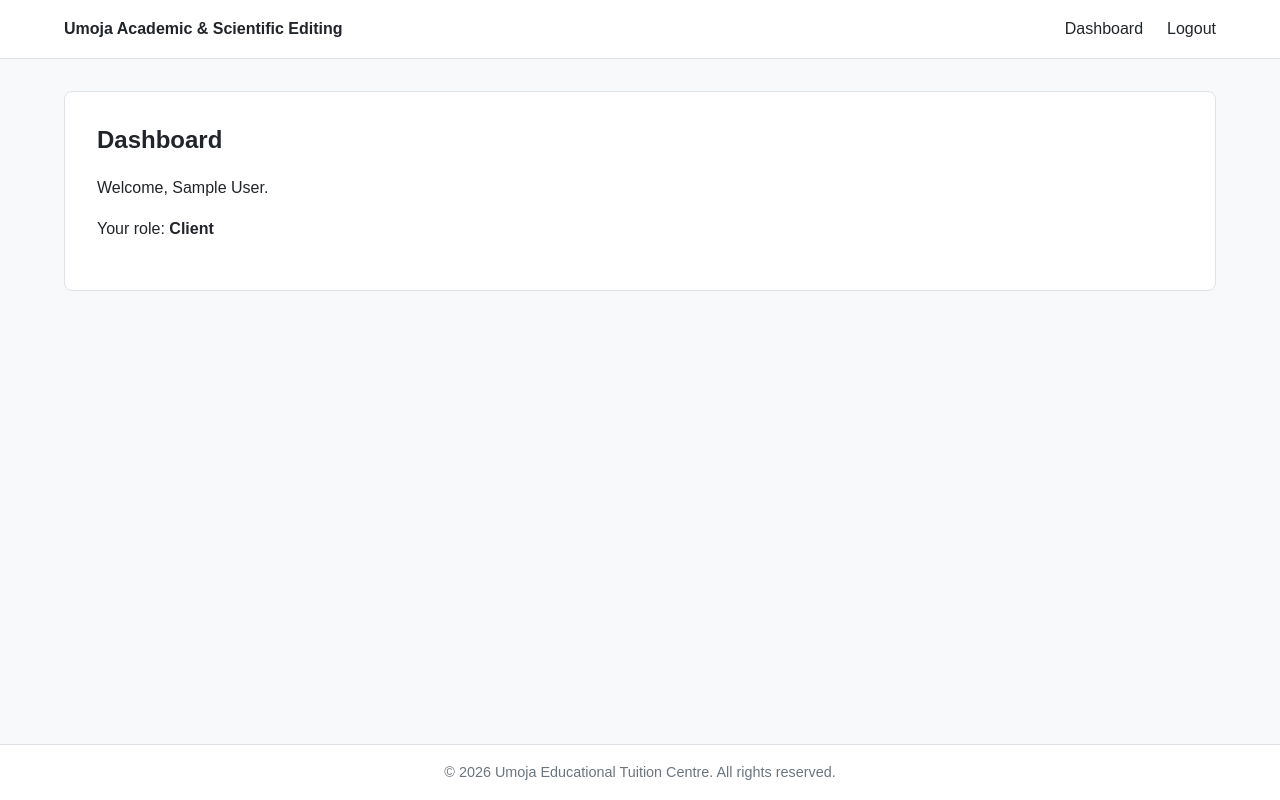
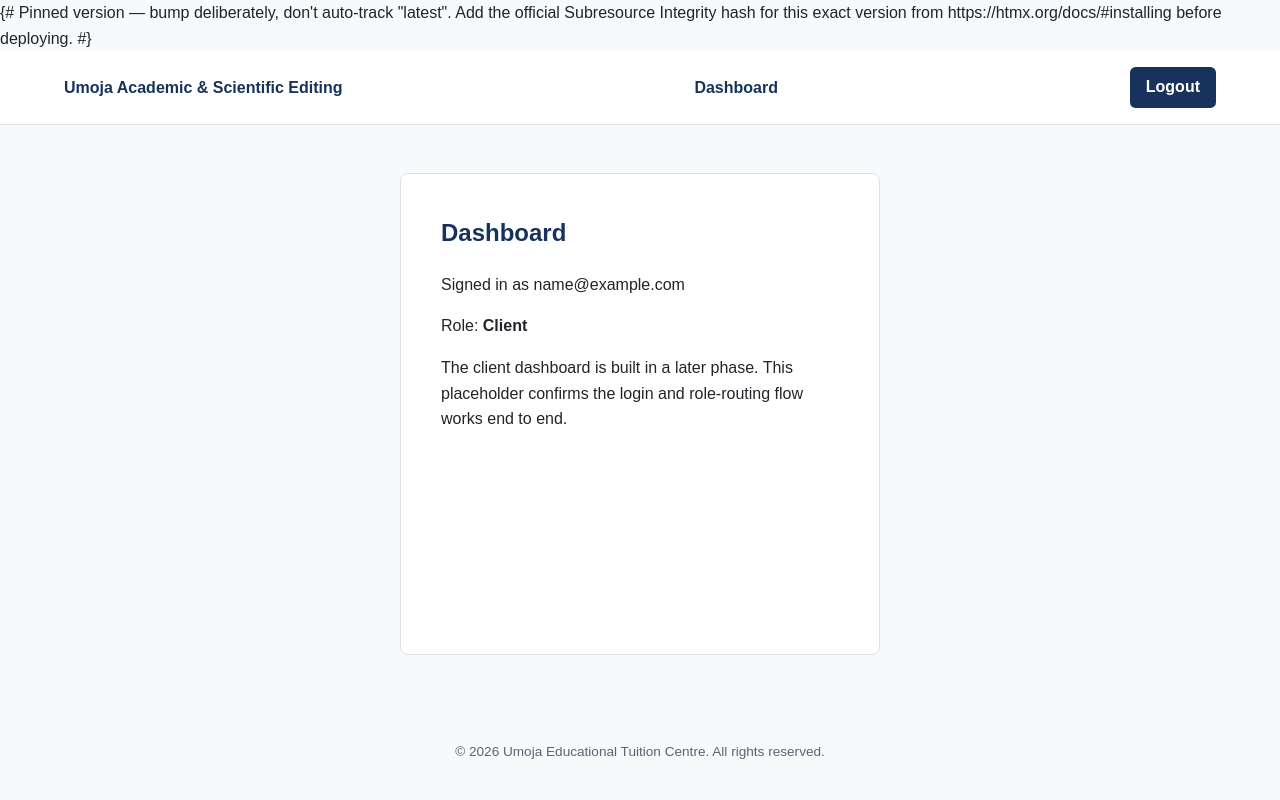
Before and after one commit to DaveOuma/UmojaEducationalTuitionCentre-for-Academic-Editing, a Django app: page /accounts/dashboard/ in a window 1280 px wide. Run offline with Django 5.2, Linux system fonts and the light colour scheme; the visitor is signed in with stand-in values (Sample User, id 1).

Commit message:
curated the login and signup pages

```diff
--- a/static/css/style.css
+++ b/static/css/style.css
@@ -39,68 +39,145 @@ nav {
 
     display: flex;
     align-items: center;
-    gap: 1.5rem;
+    justify-content: space-between;
+    gap: 1rem;
 }
 
 nav a {
-    color: #212529;
+    color: #17335c;
     text-decoration: none;
-}
-
-nav a:first-child {
-    margin-right: auto;
-    font-weight: 700;
+    font-weight: 600;
 }
 
 nav a:hover {
     text-decoration: underline;
 }
 
+.nav-logout {
+    display: inline;
+    margin: 0;
+}
+
+.nav-logout button {
+    background: none;
+    border: none;
+    color: #17335c;
+    font-weight: 600;
+    font-size: 1rem;
+    cursor: pointer;
+    padding: 0;
+    font-family: inherit;
+}
+
+.nav-logout button:hover {
+    text-decoration: underline;
+}
+
 /* =========================================
-   Main Content
+   Main content
    ========================================= */
 
 main {
+    flex: 1;
+    max-width: 30rem;
+    margin: 3rem auto;
+    padding: 2.5rem;
+    background: #ffffff;
+    border: 1px solid #dee2e6;
+    border-radius: 0.5rem;
     width: 100%;
-    max-width: 1200px;
-    margin: 0 auto;
-    padding: 2rem 1.5rem;
-
-    flex: 1;
 }
 
-section {
-    background-color: #ffffff;
-    padding: 2rem;
+main h1 {
+    margin-top: 0;
+    font-size: 1.5rem;
+    color: #17335c;
+}
+
+form p {
+    margin: 0 0 1rem;
+}
+
+label {
+    display: block;
+    font-size: 0.9rem;
+    font-weight: 600;
+    margin-bottom: 0.35rem;
+}
+
+input[type="email"],
+input[type="password"],
+input[type="text"] {
+    width: 100%;
+    padding: 0.6rem 0.75rem;
     border: 1px solid #dee2e6;
-    border-radius: 8px;
+    border-radius: 0.35rem;
+    font-size: 1rem;
+}
+
+input:focus {
+    outline: 2px solid #17335c;
+    outline-offset: 1px;
+}
+
+.errorlist {
+    list-style: none;
+    margin: 0.35rem 0 0;
+    padding: 0;
+    color: #b3261e;
+    font-size: 0.85rem;
+}
+
+.helptext {
+    display: block;
+    color: #5b6472;
+    font-size: 0.8rem;
+    margin-top: 0.3rem;
+}
+
+button[type="submit"] {
+    width: 100%;
+    padding: 0.7rem 1rem;
+    background: #17335c;
+    color: #fff;
+    border: none;
+    border-radius: 0.35rem;
+    font-size: 1rem;
+    font-weight: 600;
+    cursor: pointer;
+}
+
+button[type="submit"]:hover {
+    background: #0f2545;
 }
 
 /* =========================================
-   Typography
+   Messages
    ========================================= */
 
-h1,
-h2,
-h3 {
-    margin-top: 0;
-    line-height: 1.3;
+ul.messages {
+    max-width: 30rem;
+    margin: 1.5rem auto 0;
+    padding: 0;
+    list-style: none;
 }
 
-p {
-    margin: 0 0 1rem;
+ul.messages li {
+    padding: 0.75rem 1rem;
+    border-radius: 0.35rem;
+    font-size: 0.9rem;
+    margin-bottom: 0.5rem;
 }
 
-/* =========================================
-   Links
-   ========================================= */
-
-a {
-    color: #0056b3;
+ul.messages li.error {
+    background: #fdecea;
+    color: #b3261e;
+    border: 1px solid #b3261e;
 }
 
-a:hover {
-    color: #003d80;
+ul.messages li.success {
+    background: #eaf6ec;
+    border: 1px solid #2e7d32;
 }
 
 /* =========================================
@@ -108,38 +185,8 @@ a:hover {
    ========================================= */
 
 footer {
-    background-color: #ffffff;
-    border-top: 1px solid #dee2e6;
-    padding: 1rem 1.5rem;
     text-align: center;
+    padding: 1.5rem;
+    font-size: 0.85rem;
+    color: #5b6472;
 }
-
-footer p {
-    margin: 0;
-    font-size: 0.9rem;
-    color: #6c757d;
-}
-
-/* =========================================
-   Responsive Layout
-   ========================================= */
-
-@media (max-width: 768px) {
-    nav {
-        flex-wrap: wrap;
-        gap: 1rem;
-    }
-
-    nav a:first-child {
-        width: 100%;
-        margin-right: 0;
-    }
-
-    main {
-        padding: 1.5rem 1rem;
-    }
-
-    section {
-        padding: 1.5rem;
-    }
-}
--- a/templates/accounts/dashboard_placeholder.html
+++ b/templates/accounts/dashboard_placeholder.html
@@ -1,21 +1,11 @@
 {% extends "base.html" %}
-
-{% block title %}Dashboard | Umoja Academic & Scientific Editing{% endblock %}
-
+{% block title %}Dashboard | {{ service_brand_name }}{% endblock %}
 {% block content %}
-
 <section>
     <h1>Dashboard</h1>
-
-    <p>
-        Welcome,
-        {{ request.user.get_full_name|default:request.user.email }}.
-    </p>
-
-    <p>
-        Your role:
-        <strong>{{ role_label }}</strong>
-    </p>
+    <p>Signed in as {{ request.user.email }}</p>
+    <p>Role: <strong>{{ role_label }}</strong></p>
+    <p>The {{ role_label|lower }} dashboard is built in a later phase. This placeholder confirms the login and
+        role-routing flow works end to end.</p>
 </section>
-
 {% endblock %}
--- a/templates/base.html
+++ b/templates/base.html
@@ -1,5 +1,4 @@
 {% load static %}
-
 <!DOCTYPE html>
 <html lang="en">
 
@@ -7,55 +6,64 @@
     <meta charset="UTF-8">
     <meta name="viewport" content="width=device-width, initial-scale=1.0">
 
-    <title>
-        {% block title %}Umoja Academic & Scientific Editing{% endblock %}
-    </title>
+    <title>{% block title %}{{ service_brand_name }}{% endblock %}</title>
+    <meta name="description" content="{{ service_brand_name }} — professional academic and scientific editing.">
 
     <link rel="stylesheet" href="{% static 'css/style.css' %}">
+
+    {# Pinned version — bump deliberately, don't auto-track "latest".
+    Add the official Subresource Integrity hash for this exact version
+    from https://htmx.org/docs/#installing before deploying. #}
+    <script src="https://unpkg.com/htmx.org@2.0.3" crossorigin="anonymous"></script>
 
     {% block extra_css %}{% endblock %}
 </head>
 
-<body>
+<body hx-headers='{"X-Requested-With": "XMLHttpRequest"}'>
+    <script>
+        // HTMX must send Django's CSRF token on every non-GET request.
+        document.body.addEventListener('htmx:configRequest', (event) => {
+            event.detail.headers['X-CSRFToken'] = document.cookie
+                .split('; ')
+                .find((row) => row.startsWith('csrftoken='))
+                ?.split('=')[1];
+        });
+    </script>
 
     <header>
         <nav>
-            <a href="/">Umoja Academic & Scientific Editing</a>
+            <a href="/">{{ service_brand_name }}</a>
 
             {% if user.is_authenticated %}
-            <a href="{% url 'accounts:dashboard_redirect' %}">
-                Dashboard
-            </a>
-
-            <a href="{% url 'accounts:logout' %}">
-                Logout
-            </a>
+            <a href="{% url 'accounts:dashboard_redirect' %}">Dashboard</a>
+            <form method="post" action="{% url 'accounts:logout' %}" class="nav-logout">
+                {% csrf_token %}
+                <button type="submit">Logout</button>
+            </form>
             {% else %}
-            <a href="{% url 'accounts:login' %}">
-                Login
-            </a>
-
-            <a href="{% url 'accounts:signup' %}">
-                Sign Up
-            </a>
+            <a href="{% url 'accounts:login' %}">Login</a>
+            <a href="{% url 'accounts:signup' %}">Sign Up</a>
             {% endif %}
         </nav>
     </header>
 
+    {% if messages %}
+    <ul class="messages">
+        {% for message in messages %}
+        <li class="{{ message.tags }}">{{ message }}</li>
+        {% endfor %}
+    </ul>
+    {% endif %}
+
     <main>
-        {% block content %}
-        {% endblock %}
+        {% block content %}{% endblock %}
     </main>
 
     <footer>
-        <p>
-            &copy; {% now "Y" %} Umoja Educational Tuition Centre.
-            All rights reserved.
-        </p>
+        <p>&copy; {% now "Y" %} {{ business_name }}. All rights reserved.</p>
     </footer>
 
     {% block extra_js %}{% endblock %}
-
 </body>
 
 </html>
```
Also changed, not shown: templates/accounts/login.html (+13 -0 lines), templates/accounts/signup.html (+13 -0 lines).
